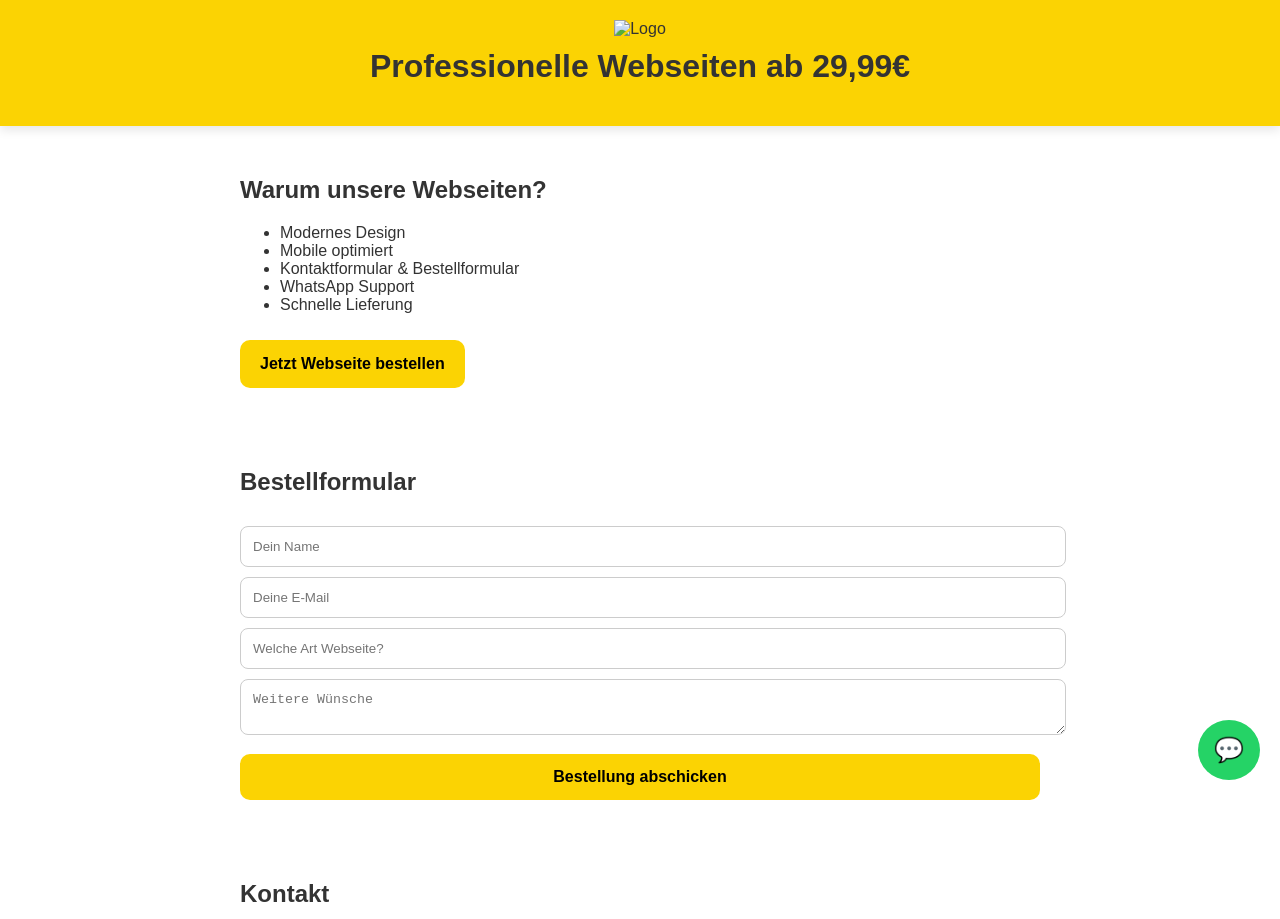
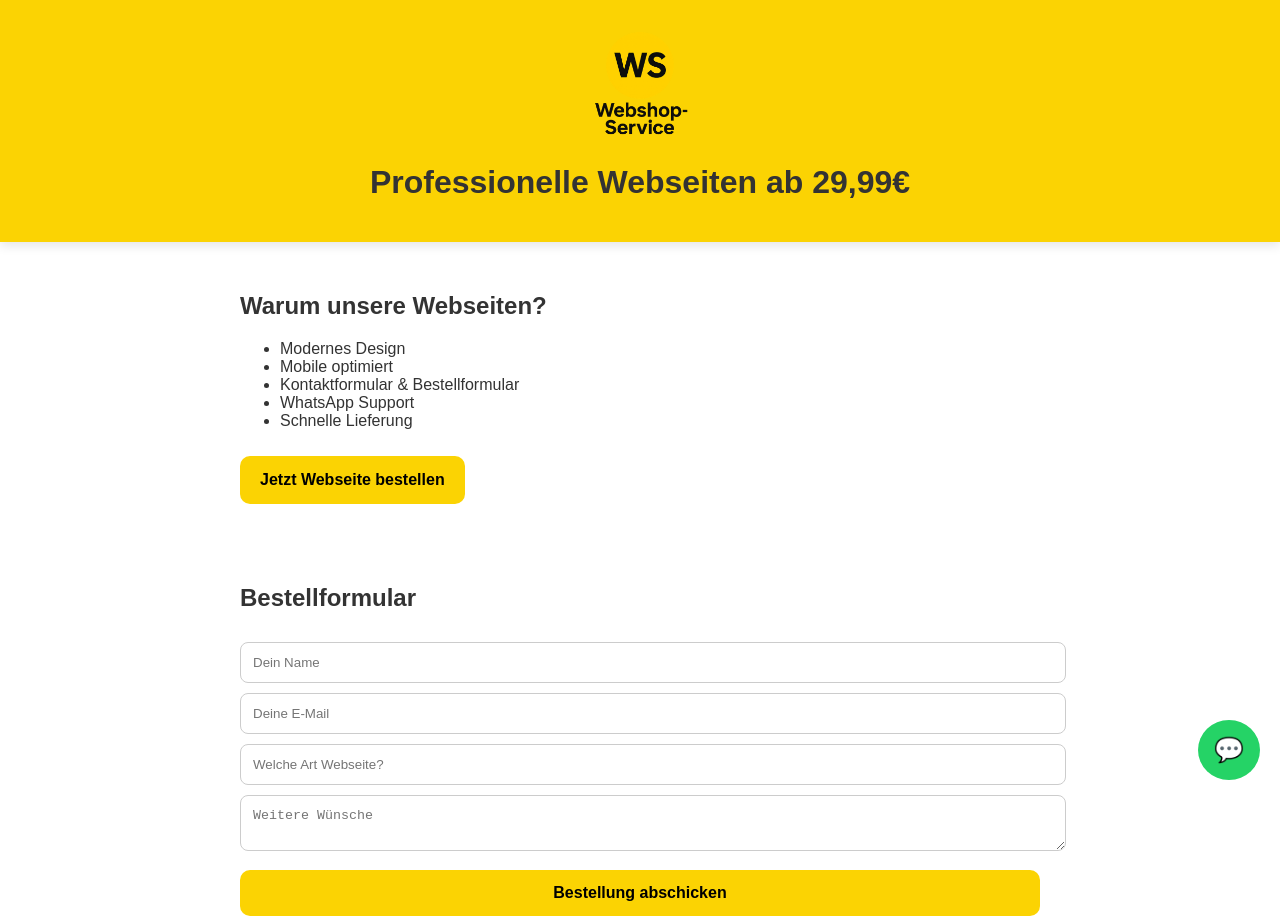
Before and after one commit to SavaLama/shopservice, a plain HTML site: page index.html in a window 1280 px wide. Shown: the top 919 px of the page. Drawn offline with Linux system fonts and the light colour scheme.

Commit message:
Update index.html

```diff
--- a/index.html
+++ b/index.html
@@ -87,7 +87,7 @@
 <body>
 
 <header>
-    <img src="ChatGPT Image 18. Nov. 2025, 09_58_57.png" alt="Logo">
+   <img src="logo.png" alt="Logo">
     <h1>Professionelle Webseiten ab 29,99€</h1>
 </header>
 
```
